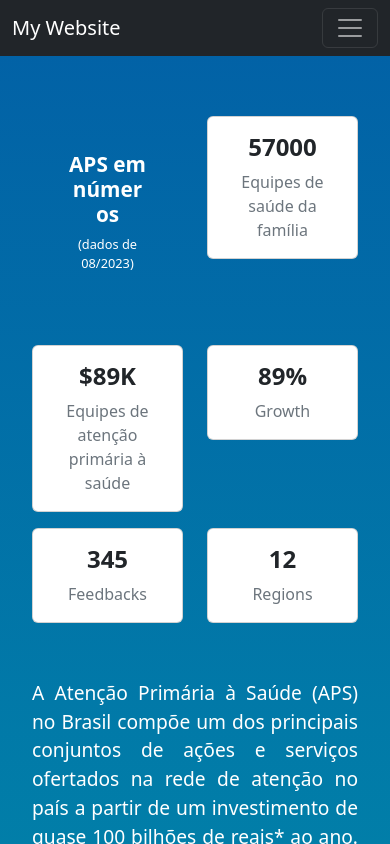
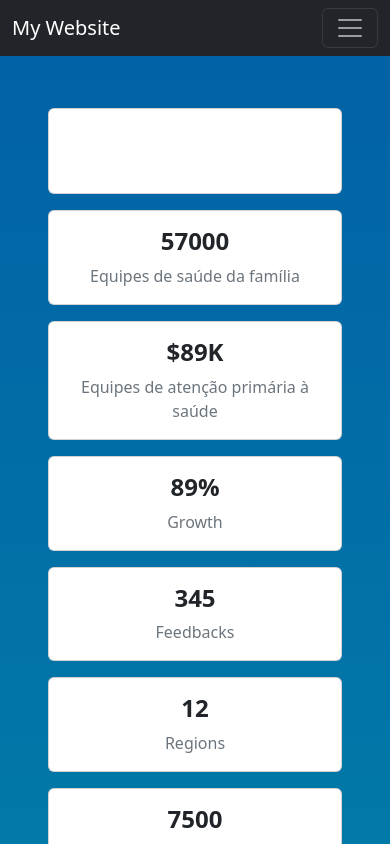
Before and after one commit to mikael04/react-shiny-ef-aps, a React (Create React App) app: page /dashboard in a window 390 px wide. Shown: the top 844 px of the page. Built offline with nearby package versions, Linux system fonts and the light colour scheme.

Commit message:
Ajuste inicial de boxes;

```diff
--- a/src/App.css
+++ b/src/App.css
@@ -55,6 +55,54 @@ body {
   border: 0;
   color: white;
 }
+.grid-container {
+  display: grid;
+  grid-template-columns: repeat(6, 1fr); /* 6 columns */
+  grid-template-rows: repeat(2, auto);    /* 2 rows */
+  gap: 16px; /* Space between grid items */
+  padding: 16px; /* Optional padding */
+}
+
+.large-card {
+  grid-column: 1 / 3; /* Span from column 1 to 2 */
+  grid-row: 1 / 3;    /* Span both rows */
+}
+
+.small-card {
+  display: flex;
+  flex-direction: column;
+}
+
+@media (max-width: 992px) {
+  .grid-container {
+    grid-template-columns: repeat(4, 1fr); /* 4 columns on medium screens */
+    grid-template-rows: repeat(3, auto);   /* 3 rows */
+  }
+
+  .large-card {
+    grid-column: 1 / 3; /* Span first two columns */
+    grid-row: 1 / 2;    /* Span only the first row */
+  }
+
+  .small-card {
+    /* Adjust small cards to fit the new grid structure */
+  }
+}
+
+@media (max-width: 576px) {
+  .grid-container {
+    grid-template-columns: 1fr; /* 1 column on small screens */
+    grid-template-rows: none;   /* Let rows flow naturally */
+  }
+
+  .large-card {
+    grid-column: 1 / 2; /* Span the single column */
+    grid-row: 1 / 2;    /* Span only the first row */
+  }
+}
+
+/* Finalizando ajuste do primeiro card */
+
 .info-text {
   margin: 40px 0;
   text-align: center;
--- a/src/pages/Dashboard.js
+++ b/src/pages/Dashboard.js
@@ -66,56 +66,81 @@ const Dashboard = () => {
   return (
     <Container className="mt-5 pt-4">
       {/* Value Boxes */}
-      <Row className="mt-4">
-        <Col md={2} sm={4} xs={6} className="mb-3">
-          <Card className="text-center value-box-first">
+      <div className="grid-container">
+      {/* Large Card */}
+      <div className="large-card">
+        <Card className="text-center h-100">
           <Card.Body>
             <Card.Title className="card-title-first">APS em números</Card.Title>
             <Card.Text className="card-text-first">(dados de 08/2023)</Card.Text>
           </Card.Body>
         </Card>
-        </Col>
-        <Col md={2} sm={4} xs={6} className="mb-3">
-          <Card className="text-center">
+      </div>
+
+      {/* Small Cards */}
+      <div className="small-card">
+        <Card className="text-center h-100">
           <Card.Body>
             <Card.Title>57000</Card.Title>
             <Card.Text>Equipes de saúde da família</Card.Text>
           </Card.Body>
         </Card>
-        </Col>
-        <Col md={2} sm={4} xs={6} className="mb-3">
-          <Card className="text-center">
+      </div>
+
+      <div className="small-card">
+        <Card className="text-center h-100">
           <Card.Body>
             <Card.Title>$89K</Card.Title>
             <Card.Text>Equipes de atenção primária à saúde</Card.Text>
           </Card.Body>
         </Card>
-        </Col>
-        <Col md={2} sm={4} xs={6} className="mb-3">
-          <Card className="text-center">
+      </div>
+
+      <div className="small-card">
+        <Card className="text-center h-100">
           <Card.Body>
             <Card.Title>89%</Card.Title>
             <Card.Text>Growth</Card.Text>
           </Card.Body>
         </Card>
-        </Col>
-        <Col md={2} sm={4} xs={6} className="mb-3">
-          <Card className="text-center">
+      </div>
+
+      <div className="small-card">
+        <Card className="text-center h-100">
           <Card.Body>
             <Card.Title>345</Card.Title>
             <Card.Text>Feedbacks</Card.Text>
           </Card.Body>
         </Card>
-        </Col>
-        <Col md={2} sm={4} xs={6} className="mb-3">
-          <Card className="text-center">
+      </div>
+
+      <div className="small-card">
+        <Card className="text-center h-100">
           <Card.Body>
             <Card.Title>12</Card.Title>
             <Card.Text>Regions</Card.Text>
           </Card.Body>
         </Card>
-        </Col>
-      </Row>
+      </div>
+
+      <div className="small-card">
+        <Card className="text-center h-100">
+          <Card.Body>
+            <Card.Title>7500</Card.Title>
+            <Card.Text>Another Metric</Card.Text>
+          </Card.Body>
+        </Card>
+      </div>
+
+      <div className="small-card">
+        <Card className="text-center h-100">
+          <Card.Body>
+            <Card.Title>XYZ</Card.Title>
+            <Card.Text>Additional Info</Card.Text>
+          </Card.Body>
+        </Card>
+      </div>
+</div>
 
       {/* Informational Text */}
       <div className="info-text">
```
Lines whose indentation alone changed are shown as unchanged.
